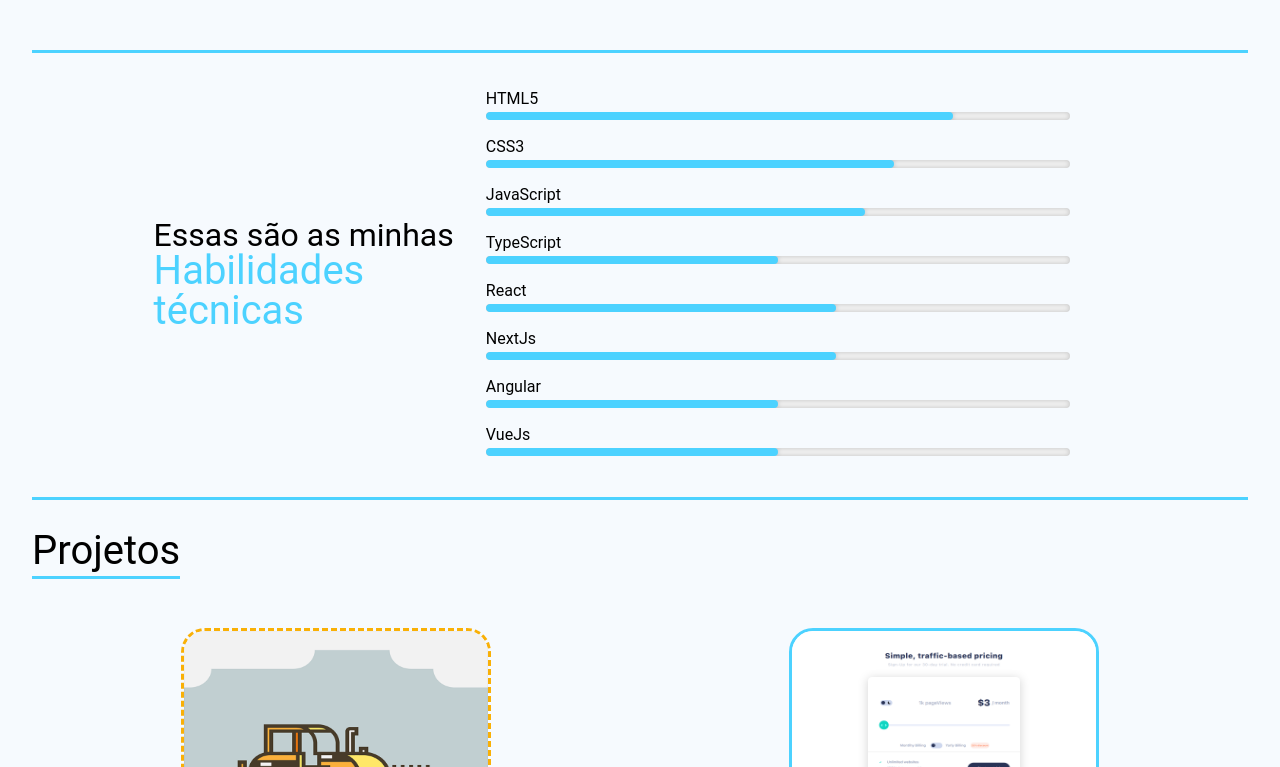
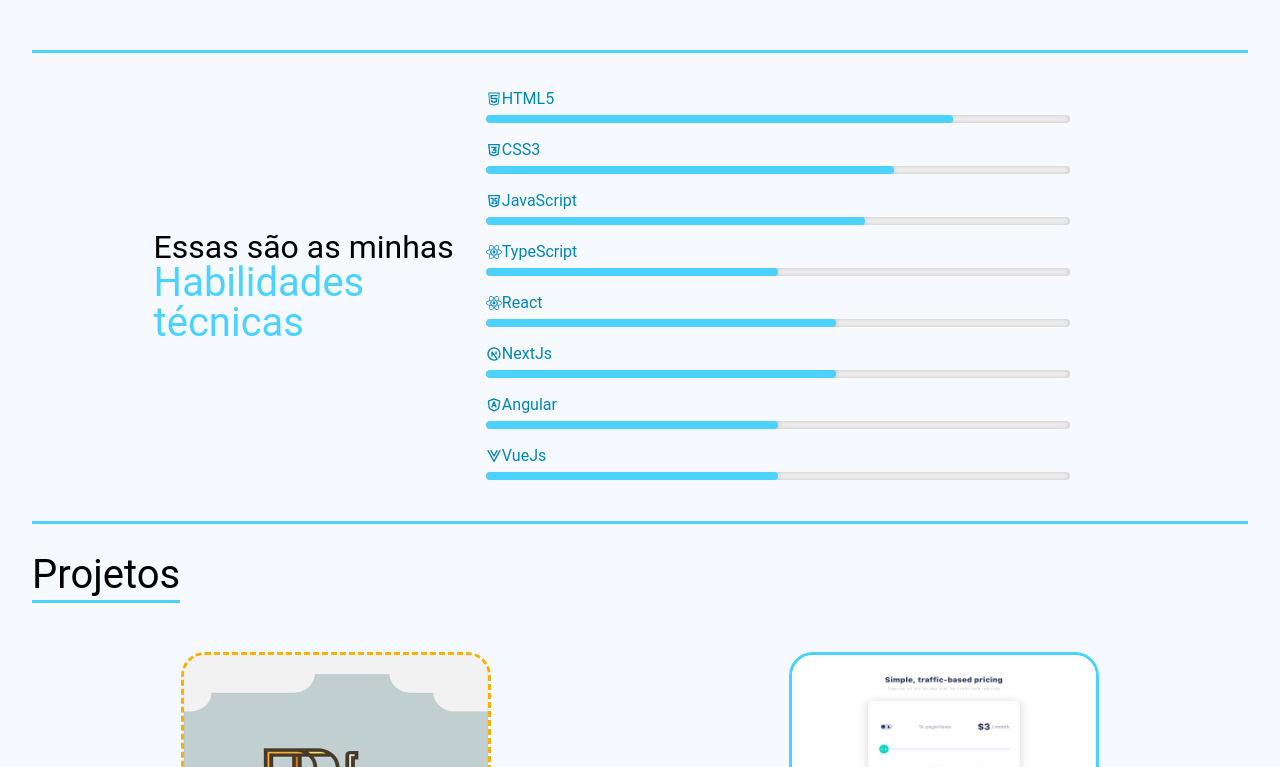
Before and after one commit to breno-Ferrari/PortifolioV2, a Next.js app: page / in a window 1280 px wide. Shown: the part 1273-2040 px from the top of the page. Built offline with nearby package versions, Linux system fonts and the light colour scheme.

Commit message:
Habilidades mobile

```diff
--- a/src/components/Habilidades/habilidades.jsx
+++ b/src/components/Habilidades/habilidades.jsx
@@ -18,7 +18,10 @@
                 <div className={styles.habilidades__container__rigth}>
                 {Tec.map((item,index)=>(
                     <div className={styles.habilidades__container__rigth__bar} key={index}>
-                        <p className={styles.habilidades__container__rigth__bar__title}>{item.Title}</p>
+                        <div className={styles.habilidades__container__rigth__bar__stacks}>
+                            <p className={styles.habilidades__container__rigth__bar__stacks__stack}>{item.Icon}</p>
+                            <p className={styles.habilidades__container__rigth__bar__stacks__stack}>{item.Title}</p>
+                        </div>
                         <ToggleSlide value={item.Know}/>
                     </div>
                 ))}
--- a/src/components/Habilidades/habilidades.module.scss
+++ b/src/components/Habilidades/habilidades.module.scss
@@ -37,14 +37,30 @@
                 align-items: flex-start;
                 width: 90%;
                 margin: 0.5rem;
-                &__know{
-
-                }
-                &__title{
-
+                &__stacks{
+                    display: flex;
+                    align-items: stretch;
+                    justify-content: flex-start;
+                    &__stack{
+                        color: var(--texthighColorDarker);
+                        font-size: clamp(1rem,1vw, 1.5rem);
+                    }
                 }
             }
 
         }
     }
+    @media (max-width:56.25rem){
+        width: 100%;
+        &__container{
+            display: flex;
+            flex-direction: column;
+            align-items: flex-start;
+            padding-bottom: 1.9rem;
+            &__left{
+                width: 50%;
+                padding-bottom: 1.9rem;
+            }
+        }
+    }
 }
```
